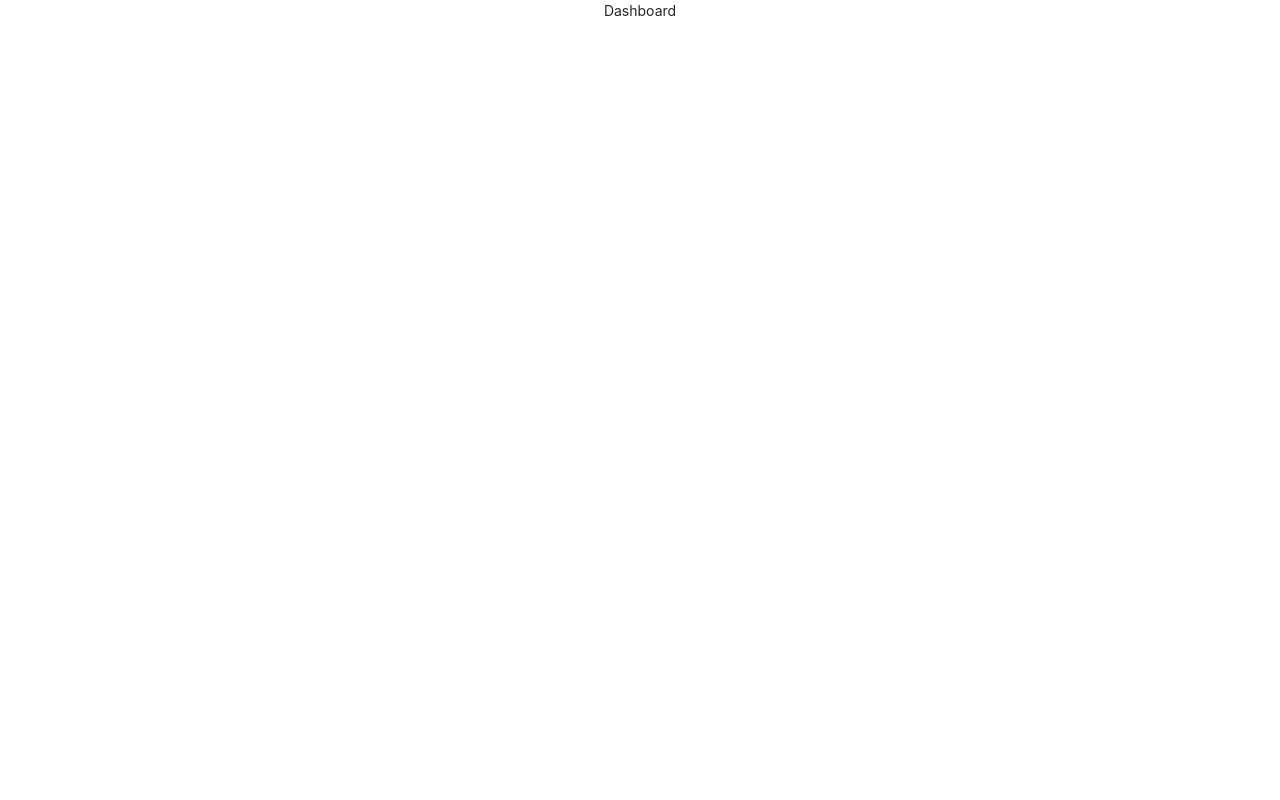
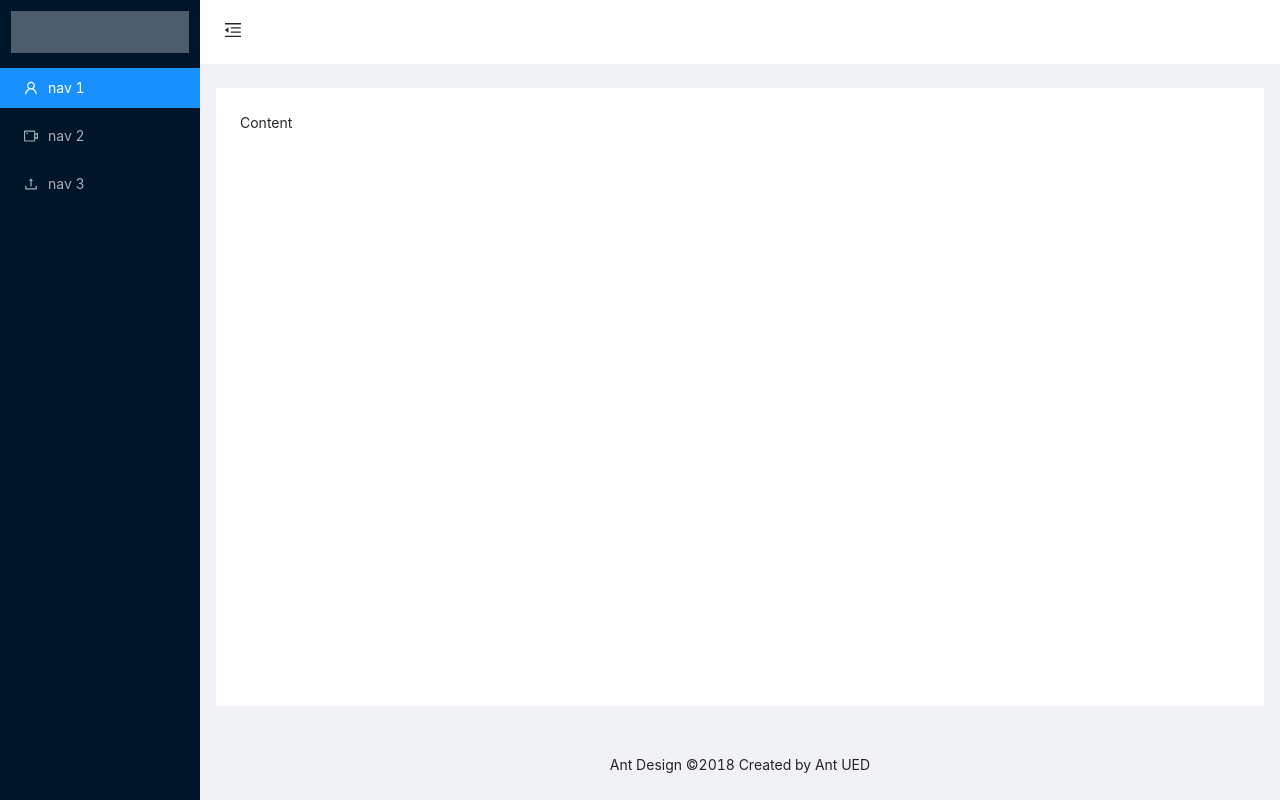
Before and after one commit to kir7741/react-admin, a React (Create React App) app: page /dashboard in a window 1280 px wide. Built offline with nearby package versions, Linux system fonts and the light colour scheme.

Commit message:
完成 Dashboard ui

```diff
--- a/src/App.css
+++ b/src/App.css
@@ -1,7 +1,3 @@
-.App {
-  text-align: center;
-}
-
 .App-logo {
   height: 40vmin;
   pointer-events: none;
--- a/src/pages/Dashboard/Dashboard.css
+++ b/src/pages/Dashboard/Dashboard.css
@@ -1,15 +1,35 @@
-.Login {
-  display: flex;
-  align-items: center;
-  justify-content: center;
-  height: 100vh;
-  min-height: 500px;
+.Dashboard-layout .trigger {
+  padding: 0 24px;
+  font-size: 18px;
+  line-height: 64px;
+  cursor: pointer;
+  transition: color 0.3s;
 }
 
-.Login-form {
-  padding: 1rem;
-  width: 50%;
-  min-width: 350px;
-  max-width: 500px;
-  background-color: aquamarine;
+.Dashboard-layout .trigger:hover {
+  color: #1890ff;
 }
+
+/* #components-layout-demo-custom-trigger .logo {
+  height: 32px;
+  margin: 16px;
+  background: rgba(255, 255, 255, 0.3);
+} */
+
+.site-layout .site-layout-background {
+  background: #ffffff;
+}
+
+.Dashboard-layout {
+  height: 100vh;
+}
+
+.Dashboard-layout .logo {
+  padding: 0.7rem;
+  height: 64px;
+}
+
+.Dashboard-layout .logo > * {
+  height: 100%;
+  background: rgba(255, 255, 255, 0.3);
+}
--- a/src/pages/Dashboard/Dashboard.tsx
+++ b/src/pages/Dashboard/Dashboard.tsx
@@ -1,9 +1,35 @@
 import React from 'react';
 import { RouteComponentProps } from 'react-router-dom';
 import './Dashboard.css';
+import { Layout, Menu } from 'antd';
+import {
+  MenuUnfoldOutlined,
+  MenuFoldOutlined,
+  UserOutlined,
+  VideoCameraOutlined,
+  UploadOutlined,
+} from '@ant-design/icons';
+
+const { Header, Sider, Content, Footer } = Layout;
+
+type DashboardState = {
+  collapsed: boolean
+};
 
 
-class Login extends React.Component<RouteComponentProps> {
+class Dashboard extends React.Component<RouteComponentProps, DashboardState> {
+
+  state: DashboardState = {
+    collapsed: false,
+  };
+
+  toggle = () => {
+
+    this.setState((preState) => ({
+      collapsed: !preState.collapsed
+    }));
+
+  };
 
   constructor(props: RouteComponentProps) {
     super(props);
@@ -17,11 +43,47 @@ class Login extends React.Component<RouteComponentProps> {
   render() {
 
     return (
-      <div className="Dashboard">
-        Dashboard
-      </div>
+      <Layout className="Dashboard-layout">
+        <Sider trigger={null} collapsible collapsed={this.state.collapsed}>
+          <div className="logo">
+            <div></div>
+          </div>
+          <Menu theme="dark" mode="inline" defaultSelectedKeys={['1']}>
+            <Menu.Item key="1" icon={<UserOutlined />}>
+              nav 1
+            </Menu.Item>
+            <Menu.Item key="2" icon={<VideoCameraOutlined />}>
+              nav 2
+            </Menu.Item>
+            <Menu.Item key="3" icon={<UploadOutlined />}>
+              nav 3
+            </Menu.Item>
+          </Menu>
+        </Sider>
+        <Layout className="site-layout">
+          <Header className="site-layout-background" style={{ padding: 0 }}>
+            {
+              React.createElement(this.state.collapsed ? MenuUnfoldOutlined : MenuFoldOutlined, {
+                className: 'trigger',
+                onClick: this.toggle,
+              })
+            }
+          </Header>
+          <Content
+            className="site-layout-background"
+            style={{
+              margin: '24px 16px',
+              padding: 24,
+              minHeight: 280,
+            }}
+          >
+            Content
+          </Content>
+          <Footer style={{ textAlign: 'center' }}>Ant Design ©2018 Created by Ant UED</Footer>
+        </Layout>
+      </Layout>
     );
   }
 }
 
-export default Login;
+export default Dashboard;
--- a/src/pages/Login/Login.css
+++ b/src/pages/Login/Login.css
@@ -16,3 +16,11 @@
   border-radius: 4px;
   box-shadow: 0 2px 1px -1px rgb(0 0 0 / 20%), 0 1px 1px 0 rgb(0 0 0 / 14%), 0 1px 3px 0 rgb(0 0 0 / 12%);
 }
+
+.Login-form > h2 {
+  text-align: center;
+}
+
+.Login-form .btn-group {
+  text-align: center;
+}
--- a/src/pages/Login/Login.tsx
+++ b/src/pages/Login/Login.tsx
@@ -53,7 +53,10 @@ class Login extends React.Component<RouteComponentProps> {
           >
             <Input.Password />
           </Form.Item>
-          <Form.Item wrapperCol={{ span: 24 }}>
+          <Form.Item
+            className="btn-group"
+            wrapperCol={{ span: 24 }}
+          >
             <Button type="primary" htmlType="submit">
               登入
             </Button>
```
